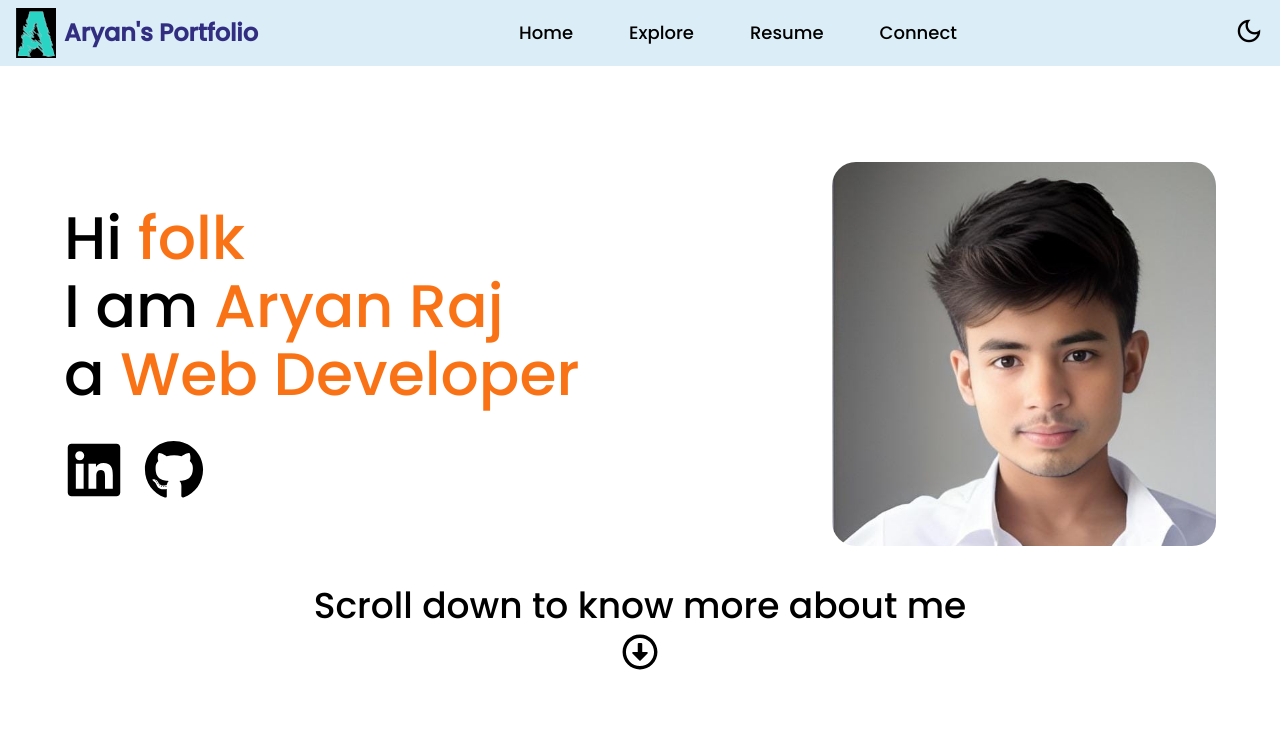
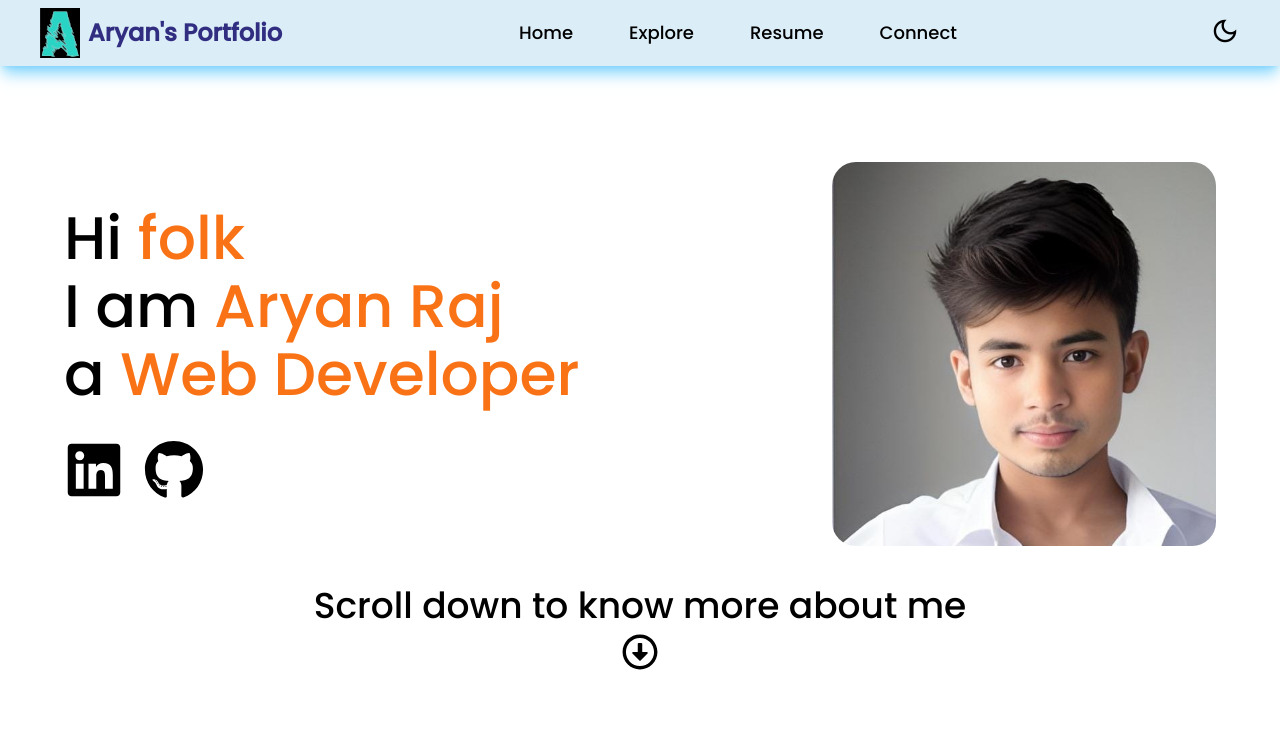
Before and after one commit to aryanraj07/My-portfolio, a React (Vite) app: page / in a window 1280 px wide. Shown: the top 756 px of the page. Built offline with nearby package versions, Linux system fonts and the light colour scheme.

Commit message:
added scale in images and shadow in header

```diff
--- a/src/components/Header.jsx
+++ b/src/components/Header.jsx
@@ -42,8 +42,8 @@ const Header = () => {
   const { handleSmoothScroll } = useTheme();
 
   return (
-    <div className="bg-lightBlue z-50">
-      <div className="container mx-auto py-2 px-4">
+    <div className="bg-lightBlue z-50 shadow-lg shadow-sky-300 dark:bg-slate-900 dark:text-white ">
+      <div className="container mx-auto py-2 px-4 lg:px-10">
         <div className="flex items-center justify-between">
           {/* Logo */}
           <div className="flex items-center gap-2">
@@ -59,7 +59,7 @@ const Header = () => {
               <a
                 key={menu.id}
                 href={menu.link}
-                className="text-lg font-Poppins px-4 py-2 hover:scale-110 transition-transform duration-200 hover:text-indigo-950"
+                className="text-lg font-Poppins px-4 py-2 hover:scale-110 transition-transform duration-200 hover:text-orange-500 dark:hover:text-green-400"
                 onClick={(e) => handleSmoothScroll(e, menu.link)}
               >
                 {menu.name}
--- a/src/components/Home.jsx
+++ b/src/components/Home.jsx
@@ -21,7 +21,7 @@ const Home = () => {
           </p>
           <p>
             I am{" "}
-            <span className="text-orange-500 dark:text-green-500">
+            <span className="text-orange-500 dark:text-green-500 ">
               Aryan Raj
             </span>
           </p>
@@ -55,11 +55,11 @@ const Home = () => {
           </div>
         </div>
         <div className="flex justify-center md:justify-end w-full md:w-1/2 mt-8 md:mt-0 order-1 md:order-2">
-          <div className="w-64 h-64 md:w-80 md:h-80 lg:w-96 lg:h-96">
+          <div className="w-64 h-64 md:w-80 md:h-80 lg:w-96 lg:h-96 group">
             <img
               src="./aryanspic.jpg"
               alt="Aryan Raj"
-              className="w-full h-full object-cover rounded-3xl"
+              className="w-full h-full object-cover rounded-3xl group-hover:scale-105 duration-300"
             />
           </div>
         </div>
@@ -71,13 +71,13 @@ const Home = () => {
         </a>
       </div>
       <div className="container mx-auto py-4 md:py-8 px-4 md:px-8 mt-8 md:mt-14">
-        <div className="bg-white shadow-md flex md:flex-row flex-col gap-6 md:gap-2 items-center text-xl text-slate-700 dark:text-white dark:bg-gray-900">
+        <div className="bg-white shadow-md shadow-red-200 flex md:flex-row flex-col gap-6 md:gap-2 items-center text-xl text-slate-700 dark:text-white dark:bg-gray-900">
           <div className="flex justify-center md:justify-start w-full md:w-1/2 mt-8 md:mt-0">
-            <div className="w-64 h-74 md:w-80 md:h-90 lg:w-96 lg:h-96">
+            <div className="w-64 h-74 md:w-80 md:h-90 lg:w-96 lg:h-96 group">
               <img
                 src="./aryansummary.jpg"
                 alt="aryansummary"
-                className="w-full h-full object-cover rounded-3xl"
+                className="w-full h-full object-cover rounded-3xl group-hover:scale-105 duration-300"
               />
             </div>
           </div>
```
